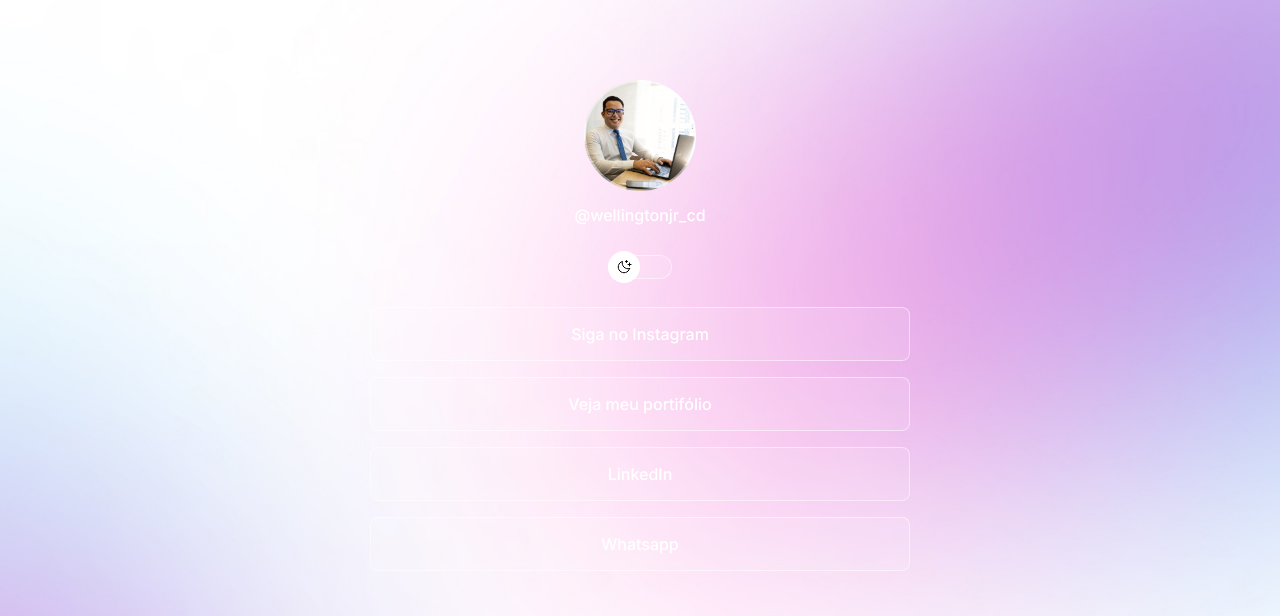
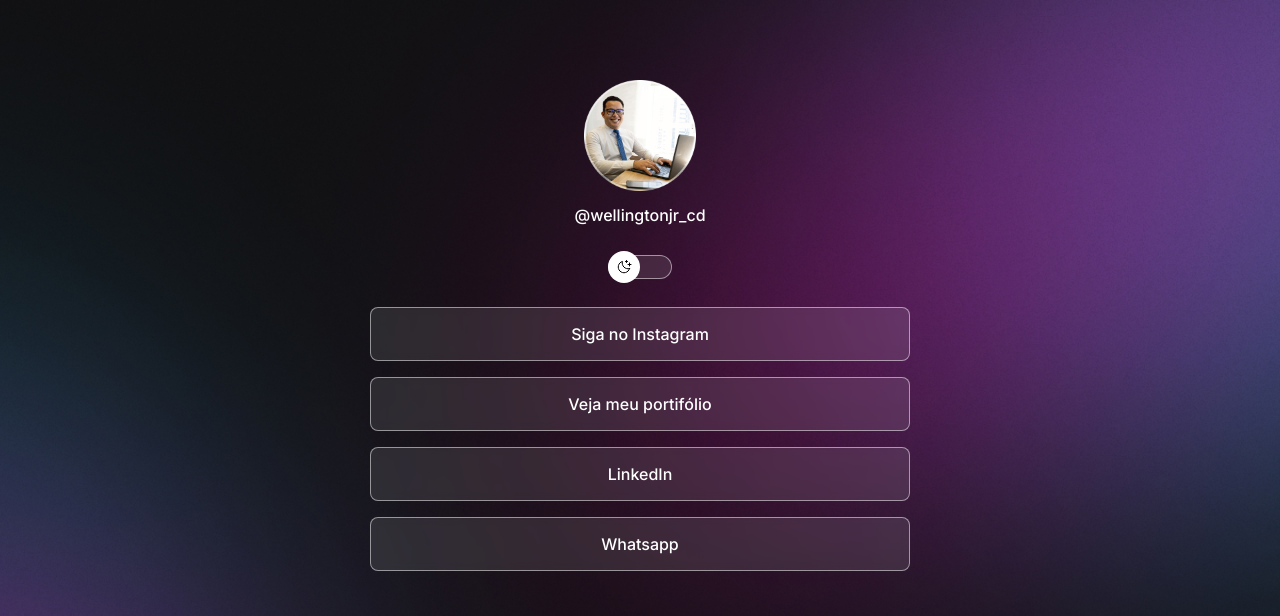
Before and after one commit to WellingtonJr22/Wellington-Jr-Dev, a plain HTML site: page index.html in a window 1280 px wide. Shown: the top 616 px of the page. Drawn offline with nearby package versions, Linux system fonts and the light colour scheme.

Commit message:
adjust style bg-desktop

```diff
--- a/style.css
+++ b/style.css
@@ -194,7 +194,7 @@ footer{
 /*media queries*/
 @media (min-width: 700px){
      :root{
-        --bg-url: url(./assets/bg-desktop-light.jpg);
+        --bg-url: url(./assets/bg-desktop.jpg);
     }
     .light{
         --bg-url: url(./assets/bg-desktop-light.jpg);
```
